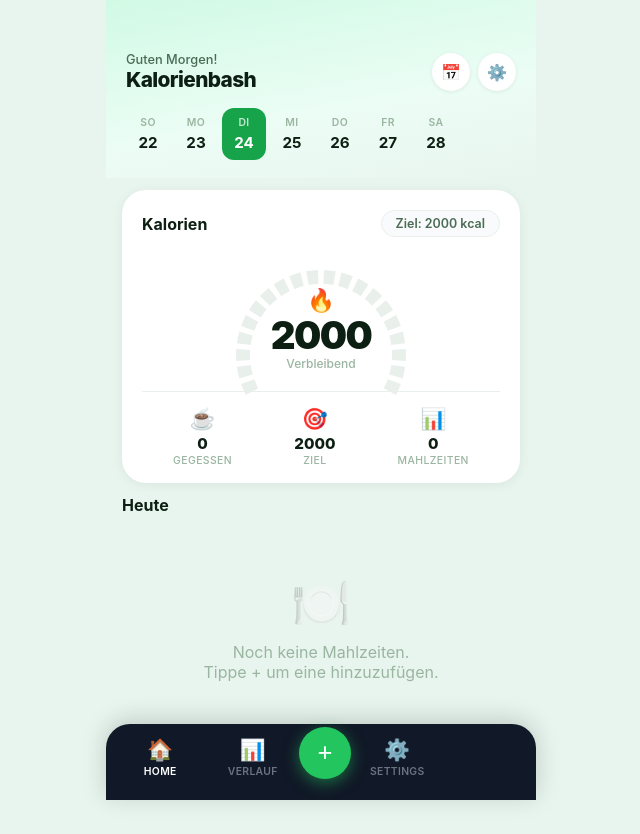
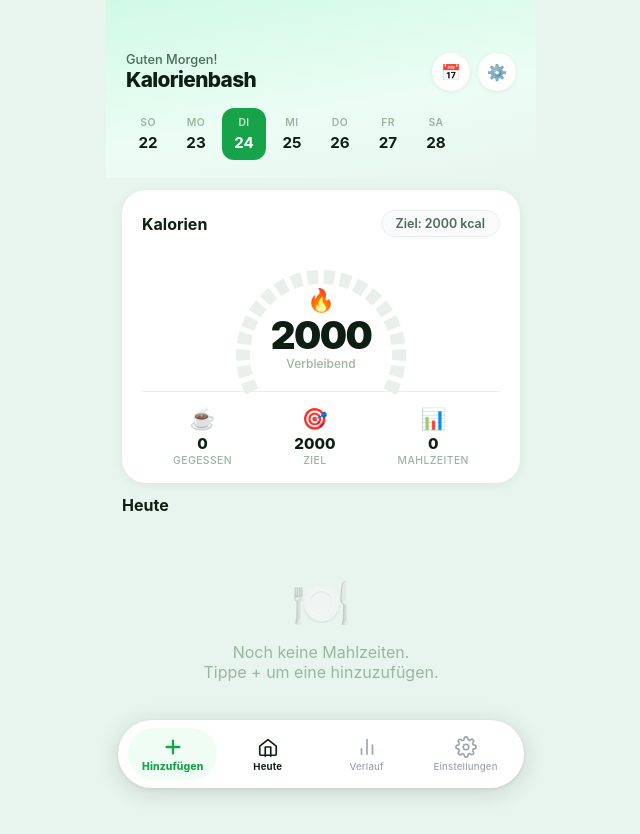
Before and after one commit to sam52662/Kalorienbash, a React (Vite) app: page / in a window 1280 px wide. Shown: the whole page, without its empty margins (319-959 px from the left). Built offline with nearby package versions, Linux system fonts and the light colour scheme.

Commit message:
redesign: neue Pill-Navigation mit SVG-Icons nach Mockup

```diff
--- a/src/App.jsx
+++ b/src/App.jsx
@@ -263,20 +263,30 @@ export default function App() {
 
       {/* Bottom Nav */}
       <nav className="bottom-nav">
-        <button className={`nav-item ${tab === 'home' ? 'active' : ''}`} onClick={() => setTab('home')}>
-          <span className="nav-icon">🏠</span>
-          Home
+        <button className={`nav-pill-add ${tab === 'add' ? 'active' : ''}`} onClick={() => setTab('add')}>
+          <svg width="22" height="22" viewBox="0 0 24 24" fill="none" stroke="currentColor" strokeWidth="2.5" strokeLinecap="round">
+            <line x1="12" y1="5" x2="12" y2="19"/><line x1="5" y1="12" x2="19" y2="12"/>
+          </svg>
+          Hinzufügen
         </button>
-        <button className={`nav-item ${tab === 'history' ? 'active' : ''}`} onClick={() => setTab('history')}>
-          <span className="nav-icon">📊</span>
+        <button className={`nav-pill-item ${tab === 'home' ? 'active' : ''}`} onClick={() => setTab('home')}>
+          <svg width="22" height="22" viewBox="0 0 24 24" fill="none" stroke="currentColor" strokeWidth="1.8" strokeLinecap="round" strokeLinejoin="round">
+            <path d="M3 11l9-7 9 7v9a1 1 0 01-1 1H4a1 1 0 01-1-1z"/><polyline points="9 22 9 12 15 12 15 22"/>
+          </svg>
+          Heute
+        </button>
+        <button className={`nav-pill-item ${tab === 'history' ? 'active' : ''}`} onClick={() => setTab('history')}>
+          <svg width="22" height="22" viewBox="0 0 24 24" fill="none" stroke="currentColor" strokeWidth="1.8" strokeLinecap="round">
+            <line x1="18" y1="20" x2="18" y2="10"/><line x1="12" y1="20" x2="12" y2="4"/><line x1="6" y1="20" x2="6" y2="14"/>
+          </svg>
           Verlauf
         </button>
-        <button className="nav-add-btn" onClick={() => setTab('add')}>+</button>
-        <button className={`nav-item ${tab === 'settings' ? 'active' : ''}`} onClick={() => setTab('settings')}>
-          <span className="nav-icon">⚙️</span>
-          Settings
+        <button className={`nav-pill-item ${tab === 'settings' ? 'active' : ''}`} onClick={() => setTab('settings')}>
+          <svg width="22" height="22" viewBox="0 0 24 24" fill="none" stroke="currentColor" strokeWidth="1.8" strokeLinecap="round" strokeLinejoin="round">
+            <circle cx="12" cy="12" r="3"/><path d="M19.4 15a1.65 1.65 0 00.33 1.82l.06.06a2 2 0 010 2.83 2 2 0 01-2.83 0l-.06-.06a1.65 1.65 0 00-1.82-.33 1.65 1.65 0 00-1 1.51V21a2 2 0 01-4 0v-.09A1.65 1.65 0 009 19.4a1.65 1.65 0 00-1.82.33l-.06.06a2 2 0 01-2.83-2.83l.06-.06A1.65 1.65 0 004.68 15a1.65 1.65 0 00-1.51-1H3a2 2 0 010-4h.09A1.65 1.65 0 004.6 9a1.65 1.65 0 00-.33-1.82l-.06-.06a2 2 0 012.83-2.83l.06.06A1.65 1.65 0 009 4.68a1.65 1.65 0 001-1.51V3a2 2 0 014 0v.09a1.65 1.65 0 001 1.51 1.65 1.65 0 001.82-.33l.06-.06a2 2 0 012.83 2.83l-.06.06A1.65 1.65 0 0019.4 9a1.65 1.65 0 001.51 1H21a2 2 0 010 4h-.09a1.65 1.65 0 00-1.51 1z"/>
+          </svg>
+          Einstellungen
         </button>
-        <div style={{ flex: 1 }} />
       </nav>
     </div>
   );
--- a/src/index.css
+++ b/src/index.css
@@ -17,7 +17,7 @@
   --orange: #f97316;
   --blue:   #3b82f6;
 
-  --nav-h:  76px;
+  --nav-h:  92px;
   --r-sm:   12px;
   --r-md:   18px;
   --r-lg:   24px;
@@ -459,37 +459,70 @@ body {
 /* ── Bottom Nav ──────────────────────────────────────── */
 .bottom-nav {
   position: fixed;
-  bottom: 0; left: 50%; transform: translateX(-50%);
-  width: 100%; max-width: 430px;
-  height: var(--nav-h);
-  background: #111827;
-  display: flex; align-items: center; justify-content: space-around;
-  padding: 0 8px 10px;
+  bottom: 12px;
+  left: 50%;
+  transform: translateX(-50%);
+  width: calc(100% - 24px);
+  max-width: 406px;
+  height: 68px;
+  background: white;
+  display: flex;
+  align-items: center;
+  padding: 8px 10px;
+  gap: 2px;
   z-index: 100;
-  border-radius: 24px 24px 0 0;
-  box-shadow: 0 -4px 24px rgba(0,0,0,0.18);
+  border-radius: 999px;
+  box-shadow: 0 4px 24px rgba(0,0,0,0.14), 0 1px 4px rgba(0,0,0,0.08);
 }
-.nav-item {
-  flex: 1; display: flex; flex-direction: column; align-items: center; gap: 3px;
-  padding: 8px 4px; border: none; background: none; cursor: pointer;
-  color: #6b7280; font-size: 0.65rem; font-weight: 600; font-family: inherit;
-  letter-spacing: 0.03em; text-transform: uppercase; transition: color 0.15s;
-}
-.nav-item.active { color: white; }
-.nav-icon { font-size: 1.3rem; }
-.nav-add-btn {
-  width: 52px; height: 52px; border-radius: 50%;
-  background: var(--brand);
-  border: none; cursor: pointer;
-  display: flex; align-items: center; justify-content: center;
-  font-size: 1.6rem; color: white; font-weight: 300;
-  box-shadow: 0 4px 16px rgba(34,197,94,0.5);
+
+/* Add button — green tile */
+.nav-pill-add {
+  display: flex;
+  flex-direction: column;
+  align-items: center;
+  justify-content: center;
+  gap: 2px;
+  padding: 6px 14px;
+  min-width: 72px;
+  height: 52px;
+  background: var(--brand-bg);
+  border: none;
+  border-radius: 999px;
+  color: var(--brand-dark);
+  font-size: 0.65rem;
+  font-weight: 800;
+  font-family: inherit;
+  letter-spacing: 0.01em;
+  cursor: pointer;
   flex-shrink: 0;
   transition: all 0.15s;
-  margin-bottom: 8px;
-  line-height: 1;
 }
-.nav-add-btn:active { transform: scale(0.92); }
+.nav-pill-add.active,
+.nav-pill-add:active { background: var(--brand-200); }
+
+/* Regular nav items */
+.nav-pill-item {
+  flex: 1;
+  display: flex;
+  flex-direction: column;
+  align-items: center;
+  justify-content: center;
+  gap: 3px;
+  padding: 6px 4px;
+  height: 52px;
+  border: none;
+  background: none;
+  color: #9ca3af;
+  font-size: 0.6rem;
+  font-weight: 500;
+  font-family: inherit;
+  letter-spacing: 0.02em;
+  cursor: pointer;
+  border-radius: 999px;
+  transition: color 0.15s;
+}
+.nav-pill-item.active { color: var(--text-1); font-weight: 700; }
+.nav-pill-item:active { color: var(--brand-dark); }
 
 /* sync */
 .sync-pill {
```
